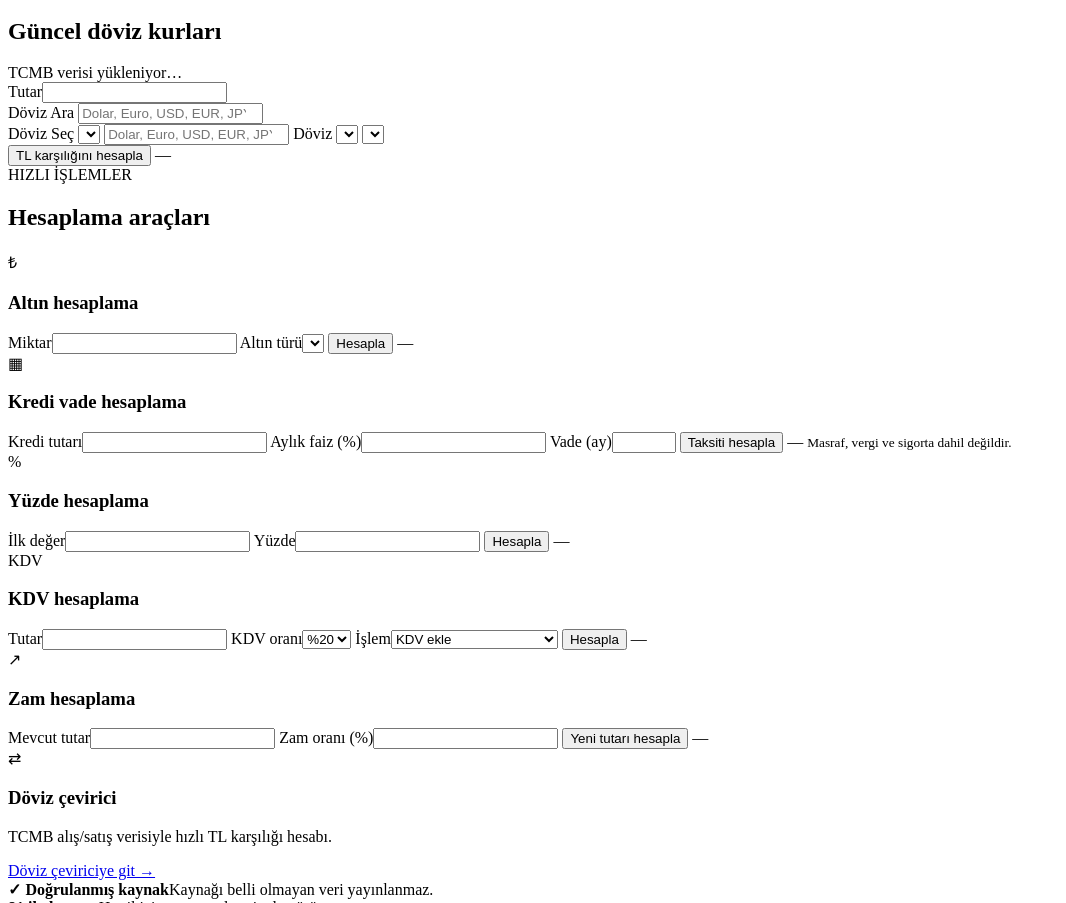
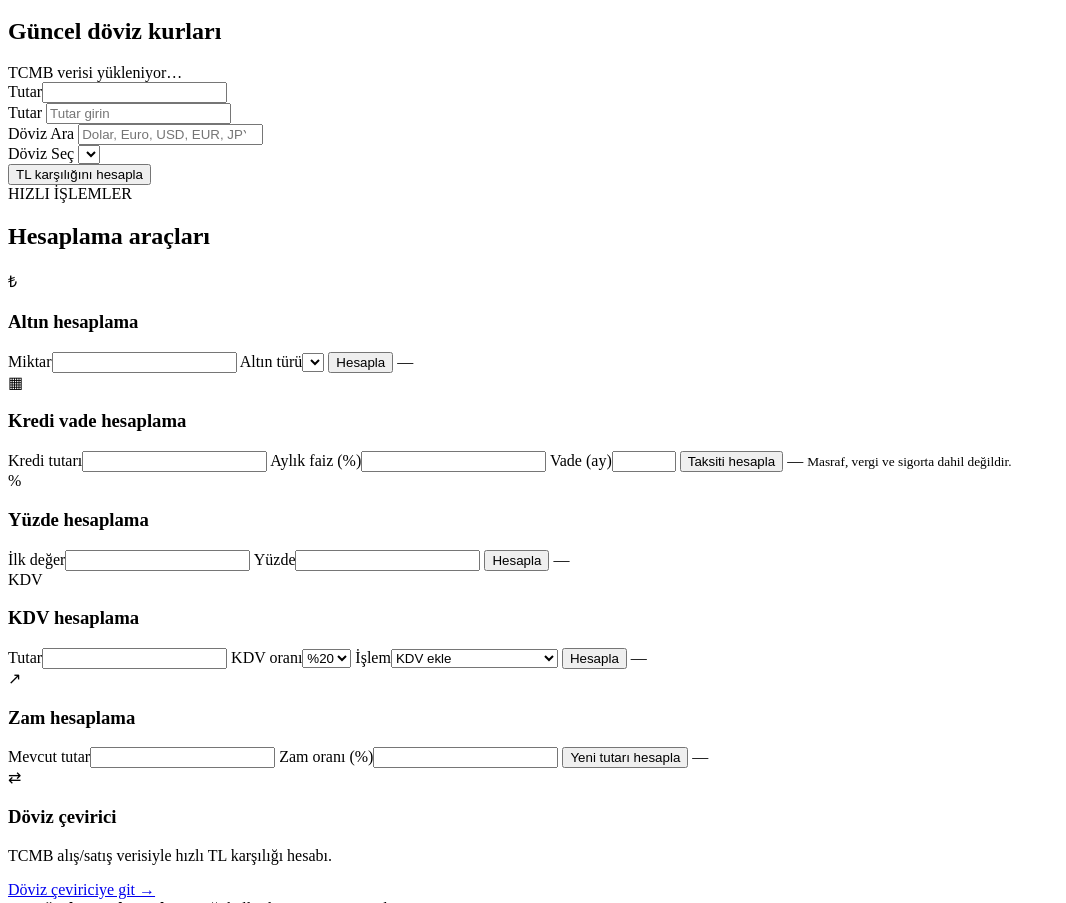
Before and after one commit to sevvalgcn/altinnekadar, a website: page public/index.html in a window 1280 px wide. Shown: the part 827-1730 px from the top of the page, without its empty margins (0-1066 px from the left). Drawn offline with Linux system fonts and the light colour scheme.

Commit message:
Refactor currency converter layout and inputs

```diff
--- a/public/index.html
+++ b/public/index.html
@@ -77,6 +77,14 @@
     <div class="converter panel-lite">
       <div><label for="fxAmount">Tutar</label><input id="fxAmount" type="number" value="" min="0" step="0.01"></div>
       <div class="fx-currency-picker">
+  <div class="converter-panel-lite">
+
+  <div>
+    <label for="fxAmount">Tutar</label>
+    <input id="fxAmount" type="number" min="0" step="0.01" placeholder="Tutar girin">
+  </div>
+
+  <div>
     <label for="fxSearch">Döviz Ara</label>
     <input
       id="fxSearch"
@@ -89,19 +97,14 @@
   <div>
     <label for="fxCurrency">Döviz Seç</label>
     <select id="fxCurrency"></select>
-<input
-  id="fxSearch"
-  type="search"
-  placeholder="Dolar, Euro, USD, EUR, JPY..."
-  autocomplete="off"
->
+  </div>
 
-<label for="fxCurrency">Döviz</label>
-<select id="fxCurrency"></select>
-  <select id="fxCurrency"></select>
-</div>
-      <button id="fxConvertBtn" class="primary" type="button">TL karşılığını hesapla</button>
-      <output id="fxConvertResult" class="result">—</output>
+  <button id="fxConvertBtn" class="primary" type="button">
+    TL karşılığını hesapla
+  </button>
+
+  <output id="fxConvertResult" class="result"></output>
+
 </div>
   </section>
 
```
Lines whose indentation alone changed are shown as unchanged.
